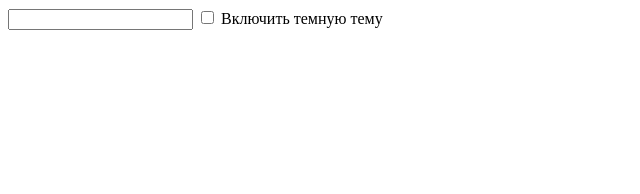
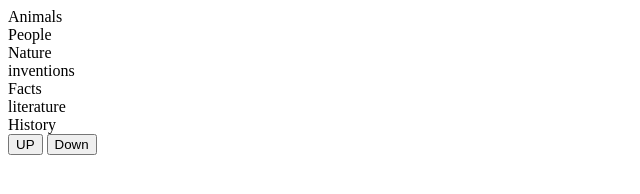
Before and after one commit to PANATARA/qwer, a plain HTML site: page index.html in a window 1280 px wide. Shown: the whole page, without its empty margins (0-640 px from the left). Drawn offline with Linux system fonts and the light colour scheme.

Commit message:
Update index.html

```diff
--- a/index.html
+++ b/index.html
@@ -1,27 +1,27 @@
 <!DOCTYPE html>
-<html lang="en">
+<html lang="ru">
+
 <head>
     <meta charset="UTF-8">
     <meta http-equiv="X-UA-Compatible" content="IE=edge">
     <meta name="viewport" content="width=device-width, initial-scale=1.0">
-    <title>Document</title>
+    <title>Красивый чекбокс</title>
     <link rel="stylesheet" href="style.css"/>
 </head>
+
 <body>
-    <input>
-<label>
-  <input type="checkbox" onchange="changeTheme(this.checked)">
-  Включить темную тему
-</label>
-<script>
-  function changeTheme(isChecked) {
-    if (isChecked) {
-      document.body.setAttribute('dark', '');
-    } else {
-      document.body.removeAttribute('dark');
-    }
-  }
-</script>
-    <script src="script.js"></script>
+  <div class="section" id="qwerty">
+    <div class="section_item item1" id="Animals" onclick="changeText('Animals')">Animals</div>
+    <div class="section_item item2" id="People" onclick="changeText('People')">People</div>
+    <div class="section_item item3" id="Nature" onclick="changeText('Nature')">Nature</div>
+    <div class="section_item item4" id="inventions" onclick="changeText('inventions')">inventions</div>
+    <div class="section_item item5" id="Facts" onclick="changeText('Facts')">Facts</div>
+    <div class="section_item item6" id="literature" onclick="changeText('literature')">literature</div>
+    <div class="section_item item7" id="History" onclick="changeText('History')">History</div>
+</div>
+<button onclick="upItem()">UP</button>
+<button onclick="downItem()">Down</button>
+  <script src="script.js"></script>
 </body>
+
 </html>
```
